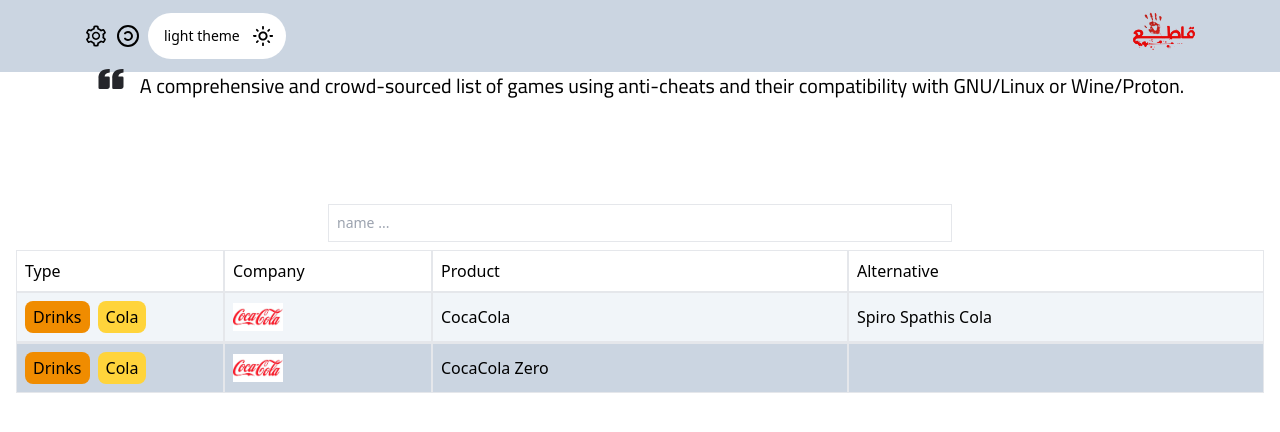
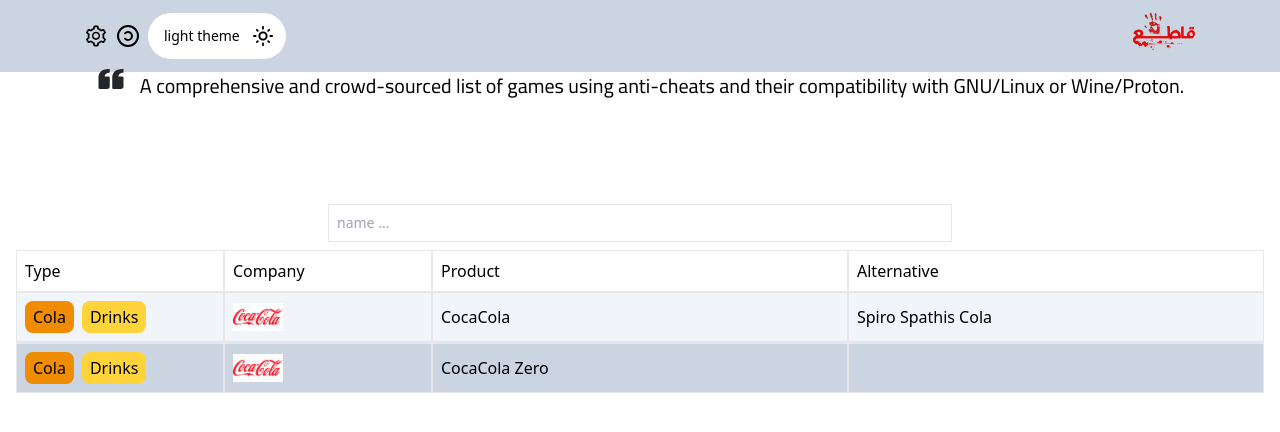
Before and after one commit to 0xyosef/boycott, a Next.js app: page / in a window 1280 px wide. Shown: the top 432 px of the page. Built offline with nearby package versions, Linux system fonts and the light colour scheme.

Commit message:
add support for custom type colors

```diff
--- a/src/app/globals.css
+++ b/src/app/globals.css
@@ -1,3 +1,11 @@
 @tailwind base;
 @tailwind components;
 @tailwind utilities;
+
+.cola {
+  @apply bg-accent;
+}
+
+.drinks {
+  @apply bg-accent-light;
+}
--- a/src/components/TableType.tsx
+++ b/src/components/TableType.tsx
@@ -1,10 +1,11 @@
+import clsx from "clsx";
 import TCell from "./TCell";
 
 export default function TableType({ types }: { types: string[] }) {
   return (
     <TCell name="type">
       <div className="gap-2 flex items-center justify-center flex-wrap @[4rem]/cell:justify-start">
-        {types.map((type, id) => (
+        {types.sort().map((type, id) => (
           <Type key={id} type={type} />
         ))}
       </div>
@@ -14,7 +15,12 @@
 
 function Type({ type }: { type: string }) {
   return (
-    <button className="px-2 py-1 w-fit capitalize even:bg-accent-light odd:bg-accent rounded-lg text-background">
+    <button
+      className={clsx(
+        "px-2 py-1 w-fit capitalize rounded-lg text-background",
+        type,
+      )}
+    >
       {type}
     </button>
   );
```
